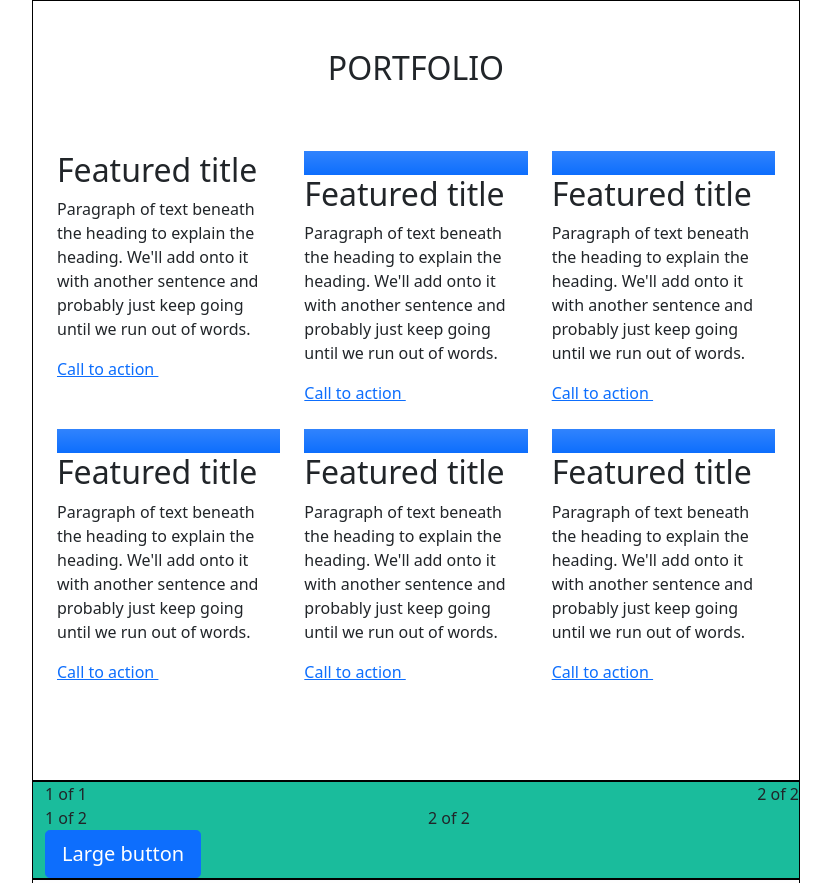
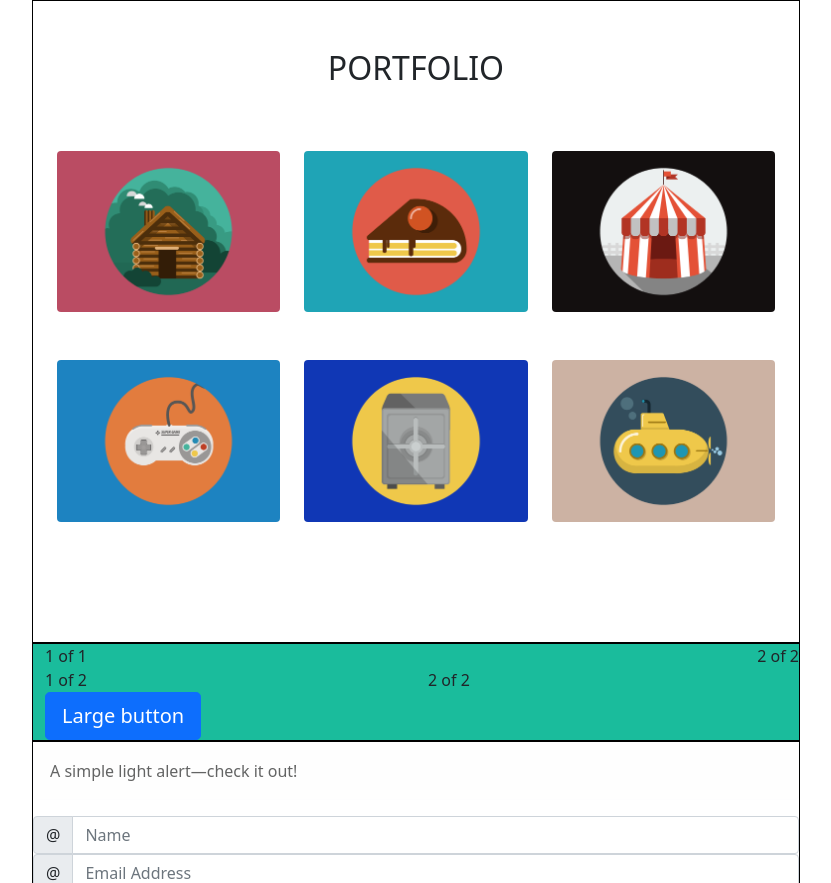
Before and after one commit to callagan70/html-css-bootstrap-freelancer, a plain HTML site: page index.html in a window 1280 px wide. Shown: the part 660-1543 px from the top of the page, without its empty margins (224-1055 px from the left). Drawn offline with nearby package versions, Linux system fonts and the light colour scheme.

Commit message:
I FRAMEWORK NON MI PIACCIERANNO MAI !!

```diff
--- a/index.html
+++ b/index.html
@@ -7,7 +7,7 @@
     <link href="https://cdn.jsdelivr.net/npm/bootstrap@5.0.2/dist/css/bootstrap.min.css" rel="stylesheet" integrity="sha384-EVSTQN3/azprG1Anm3QDgpJLIm9Nao0Yz1ztcQTwFspd3yD65VohhpuuCOmLASjC" crossorigin="anonymous">
     <script src="https://kit.fontawesome.com/11759af7d1.js" crossorigin="anonymous"></script>
     <link rel="stylesheet" href="style.css">
-    <title>ODIO LE LIBRERIE</title>
+    <title>ODIO I FRAMEWORK !!!</title>
 </head>
 
 <!-- Write by "The Saint"
@@ -81,72 +81,43 @@ Write with VSC + ADD Comment Anchors -->
             <h2 class="pb-2 text-center">PORTFOLIO</h2>
 
             <div class="row g-4 py-5 row-cols-1 row-cols-lg-3">
+
               <div class="feature col">
-                <!-- <div class="feature-icon bg-primary bg-gradient">
-                  <svg class="bi" width="1em" height="1em"><use xlink:href="#collection"></use></svg>
-                </div> -->
-                <h2>Featured title</h2>
-                <p>Paragraph of text beneath the heading to explain the heading. We'll add onto it with another sentence and probably just keep going until we run out of words.</p>
-                <a href="#" class="icon-link">
-                  Call to action
-                  <svg class="bi" width="1em" height="1em"><use xlink:href="#chevron-right"></use></svg>
-                </a>
+                <figure class="figure">
+                  <img src="./img/cabin.png" class="figure-img img-fluid rounded" alt="Casetta piangente">
+                </figure>
               </div>
+
               <div class="feature col">
-                <div class="feature-icon bg-primary bg-gradient">
-                  <svg class="bi" width="1em" height="1em"><use xlink:href="#people-circle"></use></svg>
-                </div>
-                <h2>Featured title</h2>
-                <p>Paragraph of text beneath the heading to explain the heading. We'll add onto it with another sentence and probably just keep going until we run out of words.</p>
-                <a href="#" class="icon-link">
-                  Call to action
-                  <svg class="bi" width="1em" height="1em"><use xlink:href="#chevron-right"></use></svg>
-                </a>
+                <figure class="figure">
+                  <img src="./img/cake.png" class="figure-img img-fluid rounded" alt="Casetta piangente">
+                </figure>
               </div>
+
               <div class="feature col">
-                <div class="feature-icon bg-primary bg-gradient">
-                  <svg class="bi" width="1em" height="1em"><use xlink:href="#toggles2"></use></svg>
-                </div>
-                <h2>Featured title</h2>
-                <p>Paragraph of text beneath the heading to explain the heading. We'll add onto it with another sentence and probably just keep going until we run out of words.</p>
-                <a href="#" class="icon-link">
-                  Call to action
-                  <svg class="bi" width="1em" height="1em"><use xlink:href="#chevron-right"></use></svg>
-                </a>
+                <figure class="figure">
+                  <img src="./img/circus.png" class="figure-img img-fluid rounded" alt="Casetta piangente">
+                </figure>
               </div>
+
               <div class="feature col">
-                <div class="feature-icon bg-primary bg-gradient">
-                  <svg class="bi" width="1em" height="1em"><use xlink:href="#collection"></use></svg>
-                </div>
-                <h2>Featured title</h2>
-                <p>Paragraph of text beneath the heading to explain the heading. We'll add onto it with another sentence and probably just keep going until we run out of words.</p>
-                <a href="#" class="icon-link">
-                  Call to action
-                  <svg class="bi" width="1em" height="1em"><use xlink:href="#chevron-right"></use></svg>
-                </a>
+                <figure class="figure">
+                  <img src="./img/game.png" class="figure-img img-fluid rounded" alt="Casetta piangente">
+                </figure>
               </div>
+
               <div class="feature col">
-                <div class="feature-icon bg-primary bg-gradient">
-                  <svg class="bi" width="1em" height="1em"><use xlink:href="#people-circle"></use></svg>
-                </div>
-                <h2>Featured title</h2>
-                <p>Paragraph of text beneath the heading to explain the heading. We'll add onto it with another sentence and probably just keep going until we run out of words.</p>
-                <a href="#" class="icon-link">
-                  Call to action
-                  <svg class="bi" width="1em" height="1em"><use xlink:href="#chevron-right"></use></svg>
-                </a>
+                <figure class="figure">
+                  <img src="./img/safe.png" class="figure-img img-fluid rounded" alt="Casetta piangente">
+                </figure>
               </div>
+
               <div class="feature col">
-                <div class="feature-icon bg-primary bg-gradient">
-                  <svg class="bi" width="1em" height="1em"><use xlink:href="#toggles2"></use></svg>
-                </div>
-                <h2>Featured title</h2>
-                <p>Paragraph of text beneath the heading to explain the heading. We'll add onto it with another sentence and probably just keep going until we run out of words.</p>
-                <a href="#" class="icon-link">
-                  Call to action
-                  <svg class="bi" width="1em" height="1em"><use xlink:href="#chevron-right"></use></svg>
-                </a>
+                <figure class="figure">
+                  <img src="./img/submarine.png" class="figure-img img-fluid rounded" alt="Casetta piangente">
+                </figure>
               </div>
+
             </div>
           </div>
     </section>
```
